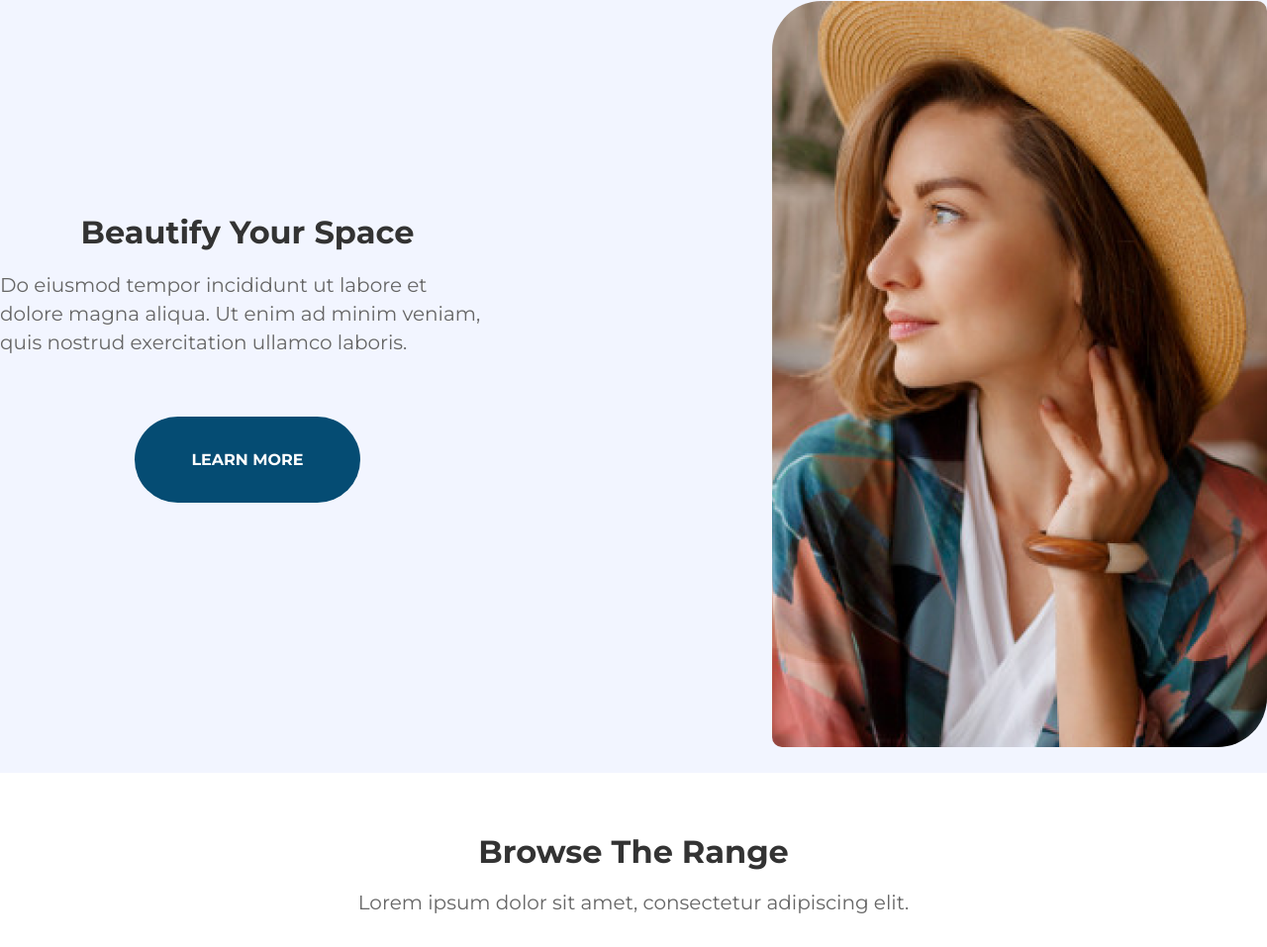
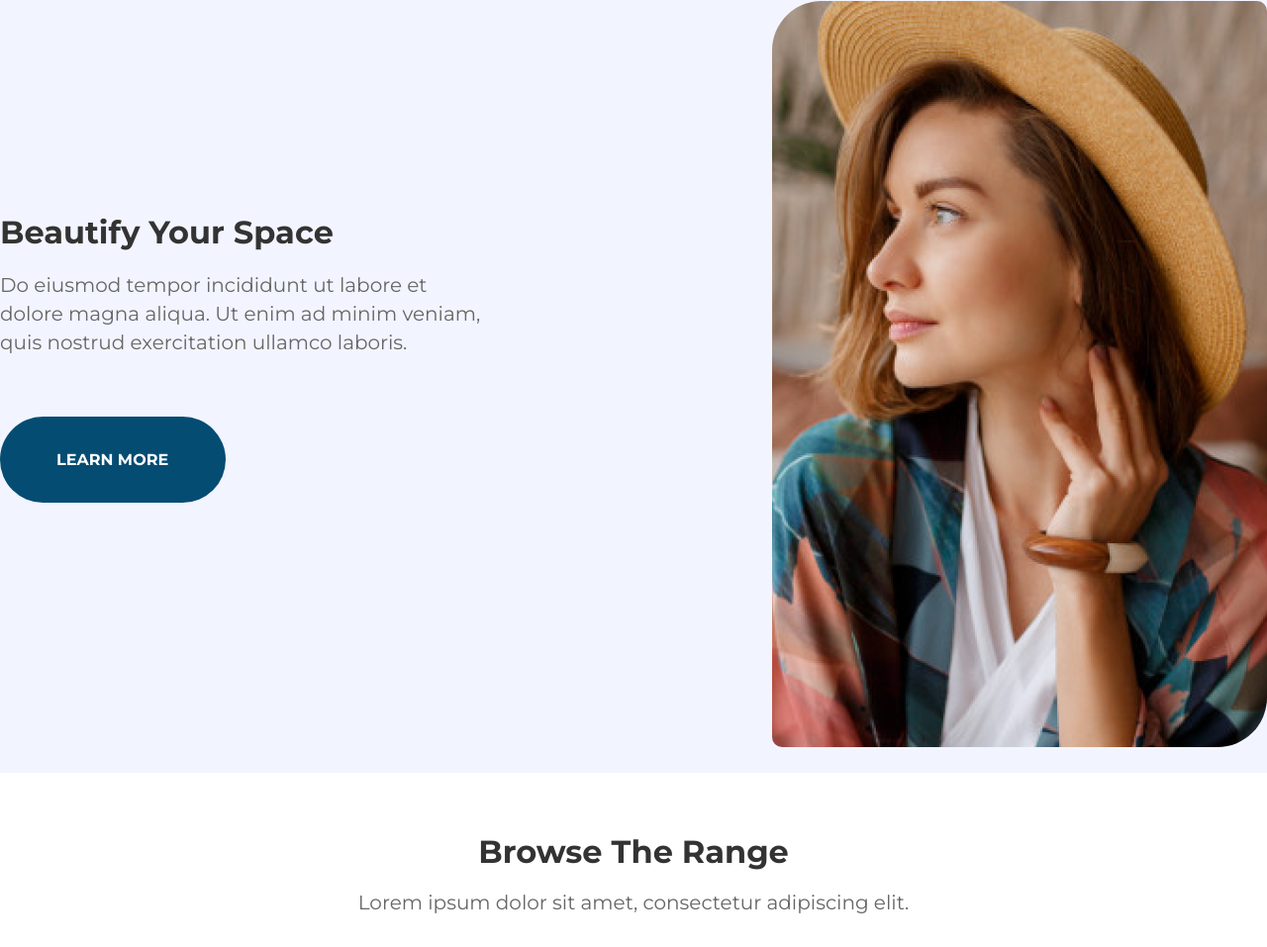
Before and after one commit to Muhammadqodir13012005/Mebellar-olami, a plain HTML site: page index.html in a window 1280 px wide. Shown: the part 2084-3041 px from the top of the page at 99% size. Drawn offline with Linux system fonts and the light colour scheme.

Commit message:
Update main.css

```diff
--- a/css/main.css
+++ b/css/main.css
@@ -364,9 +364,6 @@ h5 {
   -webkit-box-pack: center;
       -ms-flex-pack: center;
           justify-content: center;
-  -webkit-box-align: center;
-      -ms-flex-align: center;
-          align-items: center;
 }
 
 .mainch .chiroy .left .teach1 {
@@ -405,6 +402,7 @@ h5 {
   background: #054C73;
   border-radius: 50px;
   margin-top: 30px;
+  width:228px;
 }
 
 .mainch .chiroy .right {
```
